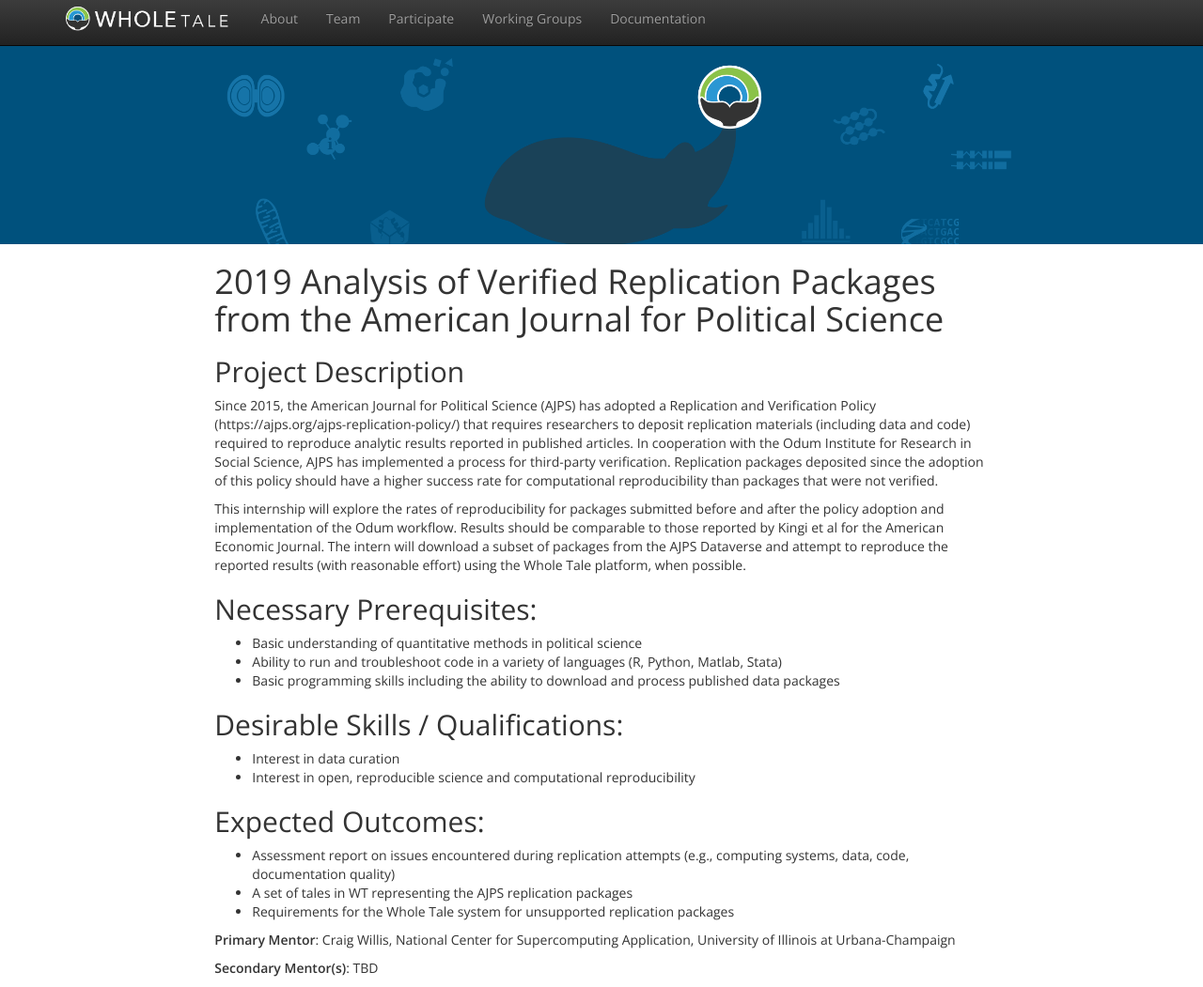
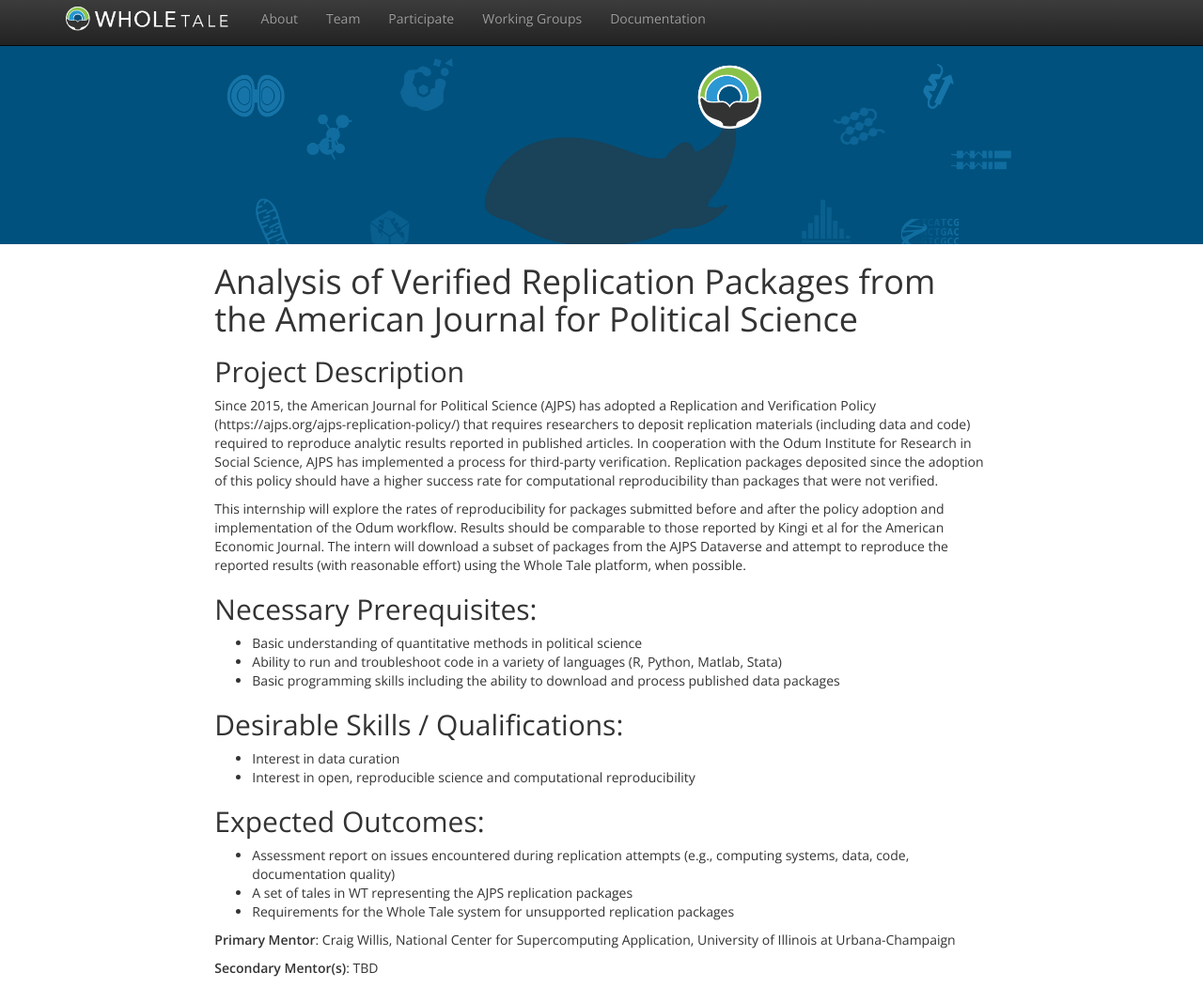
Before and after one commit to whole-tale/whole-tale.github.io-old, a Jekyll site: the page built from _internship_projects/2019-analyzing-ajps.md, in a window 1280 px wide and 1051 px high. Shown: the whole window at 94% size. Built offline with Jekyll 4.4.1, drawn with Linux system fonts in a browser that asks for light colours; nearby versions of some CDN libraries.

Commit message:
Removed year from title

```diff
--- a/_internship_projects/2019-analyzing-ajps.md
+++ b/_internship_projects/2019-analyzing-ajps.md
@@ -1,7 +1,7 @@
 ---
 layout: post
 year: 2019
-title: 2019 Analysis of Verified Replication Packages from the American Journal for Political Science
+title: Analysis of Verified Replication Packages from the American Journal for Political Science
 header_content: false
 ---
 
```
Also changed, not shown: _internship_projects/2019-benchmarking-machine-learning-matsci.md (+1 -1 lines), _internship_projects/2019-reproducibility-levels.md (+1 -2 lines).
